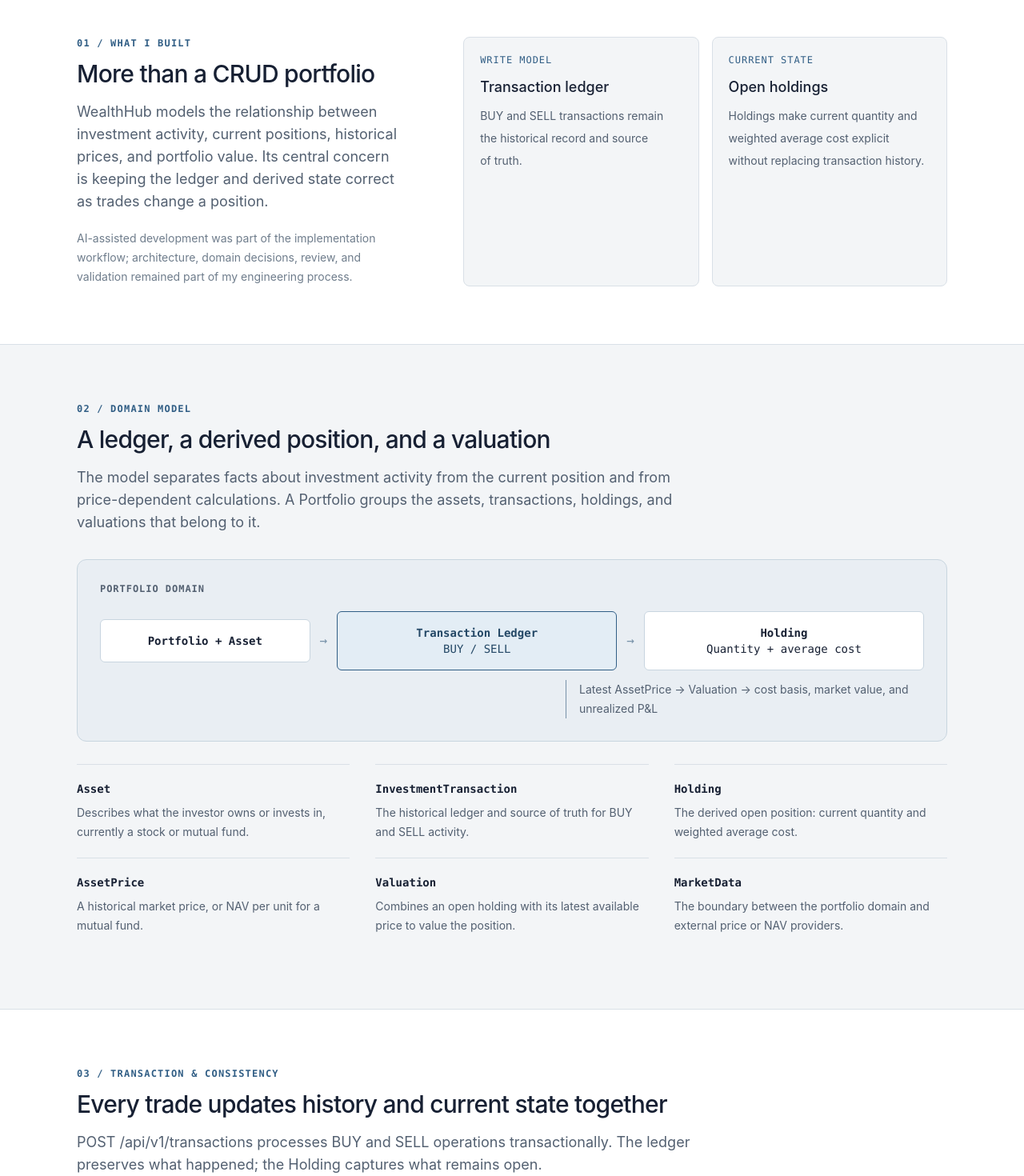
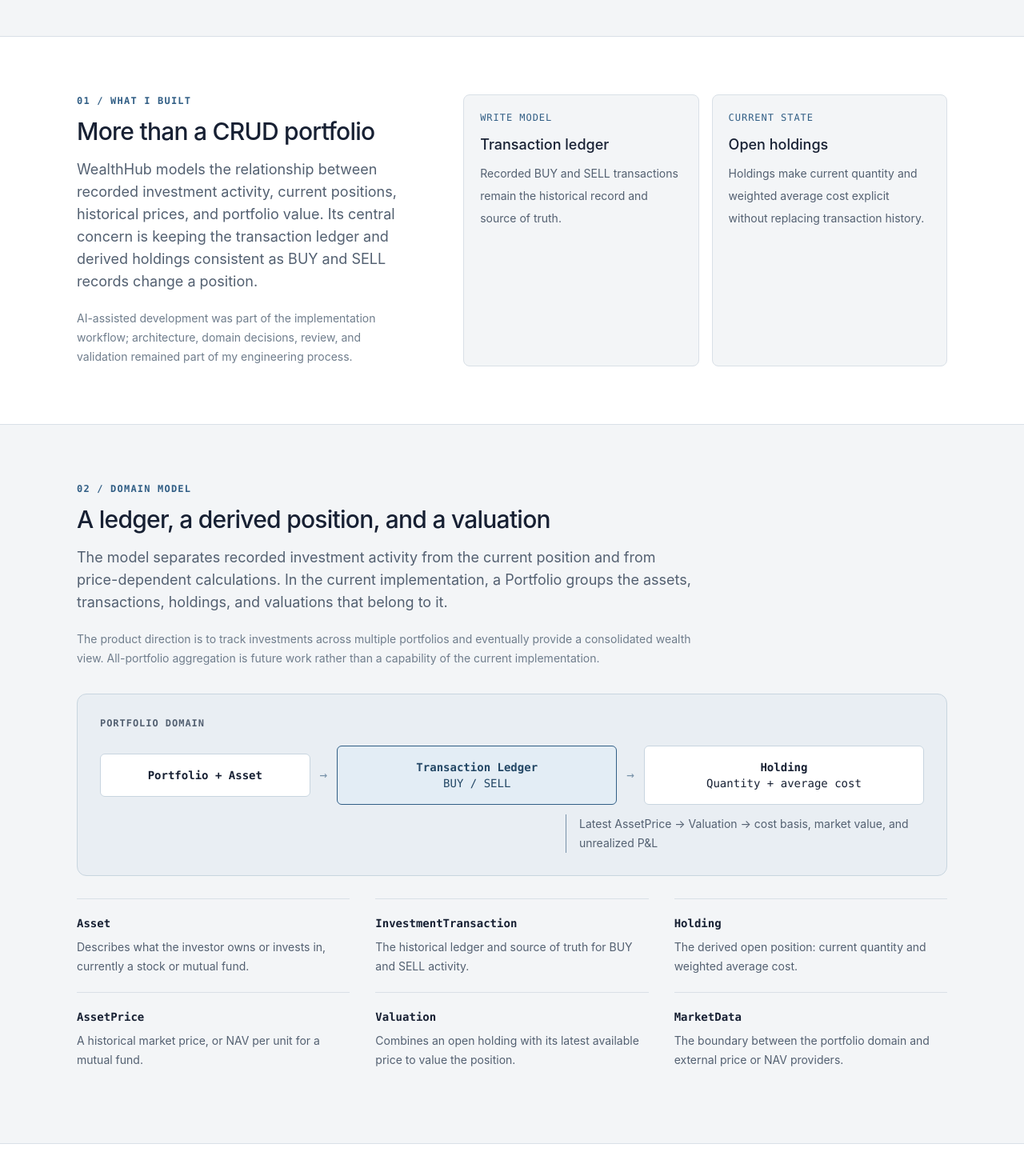
Before and after one commit to nithiwut1997/nithiwut.com, a Next.js app: page /projects/wealthhub in a window 1280 px wide. Shown: the part 760-2230 px from the top of the page at 80% size. Built offline with nearby package versions, Linux system fonts and the light colour scheme.

Commit message:
Clarify WealthHub portfolio tracking intent

```diff
--- a/src/app/projects/wealthhub/page.tsx
+++ b/src/app/projects/wealthhub/page.tsx
@@ -42,12 +42,12 @@
 export const metadata: Metadata = {
   title: "WealthHub case study",
   description:
-    "A backend engineering case study covering WealthHub's investment domain, transactional ledger processing, valuation, and modular-monolith architecture.",
+    "A backend engineering case study covering WealthHub's investment domain, transactional ledger recording, portfolio valuation, and modular-monolith architecture.",
   alternates: { canonical: "/projects/wealthhub" },
   openGraph: {
     title: "WealthHub backend engineering case study",
     description:
-      "Transaction processing, portfolio valuation, market-data boundaries, and the reasoning behind an intentionally simple architecture.",
+      "Recorded investment transactions, portfolio valuation, market-data boundaries, and the reasoning behind an intentionally simple architecture.",
     url: "/projects/wealthhub",
     type: "article",
   },
@@ -83,7 +83,7 @@
             <p className="font-mono text-xs font-semibold uppercase tracking-[0.12em] text-accent">Backend engineering case study</p>
             <h1 className="mt-4 text-5xl font-semibold tracking-[-0.04em] sm:text-6xl lg:text-7xl">WealthHub</h1>
             <p className="mt-6 max-w-3xl text-xl leading-8 text-secondary sm:text-2xl sm:leading-9">
-              A personal investment portfolio and wealth tracking backend built around a transaction ledger, consistent open positions, and explainable valuation.
+              A personal investment portfolio and wealth tracking system built around a transaction ledger, consistent open positions, and explainable valuation. BUY and SELL entries record investment activity that happened elsewhere; WealthHub does not execute orders.
             </p>
           </div>
           <ul aria-label="Technology stack" className="mt-8 flex flex-wrap gap-x-5 gap-y-2 font-mono text-sm text-muted">
@@ -109,7 +109,7 @@
             <SectionIntro
               eyebrow="01 / What I built"
               title="More than a CRUD portfolio"
-              description="WealthHub models the relationship between investment activity, current positions, historical prices, and portfolio value. Its central concern is keeping the ledger and derived state correct as trades change a position."
+              description="WealthHub models the relationship between recorded investment activity, current positions, historical prices, and portfolio value. Its central concern is keeping the transaction ledger and derived holdings consistent as BUY and SELL records change a position."
             />
             <p className="mt-5 max-w-3xl text-sm leading-6 text-muted">
               AI-assisted development was part of the implementation workflow; architecture, domain decisions, review, and validation remained part of my engineering process.
@@ -119,7 +119,7 @@
             <article className="rounded-lg border border-border bg-background p-5">
               <p className="font-mono text-xs uppercase tracking-[0.08em] text-accent">Write model</p>
               <h3 className="mt-3 text-lg font-medium">Transaction ledger</h3>
-              <p className="mt-2 text-sm leading-7 text-secondary">BUY and SELL transactions remain the historical record and source of truth.</p>
+              <p className="mt-2 text-sm leading-7 text-secondary">Recorded BUY and SELL transactions remain the historical record and source of truth.</p>
             </article>
             <article className="rounded-lg border border-border bg-background p-5">
               <p className="font-mono text-xs uppercase tracking-[0.08em] text-accent">Current state</p>
@@ -135,8 +135,11 @@
           <SectionIntro
             eyebrow="02 / Domain model"
             title="A ledger, a derived position, and a valuation"
-            description="The model separates facts about investment activity from the current position and from price-dependent calculations. A Portfolio groups the assets, transactions, holdings, and valuations that belong to it."
+            description="The model separates recorded investment activity from the current position and from price-dependent calculations. In the current implementation, a Portfolio groups the assets, transactions, holdings, and valuations that belong to it."
           />
+          <p className="mt-5 max-w-3xl text-sm leading-6 text-muted">
+            The product direction is to track investments across multiple portfolios and eventually provide a consolidated wealth view. All-portfolio aggregation is future work rather than a capability of the current implementation.
+          </p>
           <figure className="mt-8 overflow-hidden rounded-xl border border-diagram-border bg-surface-secondary p-5 sm:p-7">
             <figcaption className="font-mono text-xs font-semibold uppercase tracking-[0.08em] text-secondary">Portfolio domain</figcaption>
             <div className="mt-5 grid gap-3 md:grid-cols-[0.75fr_auto_1fr_auto_1fr] md:items-center">
@@ -165,8 +168,8 @@
         <Container>
           <SectionIntro
             eyebrow="03 / Transaction & consistency"
-            title="Every trade updates history and current state together"
-            description="POST /api/v1/transactions processes BUY and SELL operations transactionally. The ledger preserves what happened; the Holding captures what remains open."
+            title="Every recorded transaction updates history and current holdings together"
+            description="POST /api/v1/transactions records BUY and SELL investment activity transactionally. These entries describe activity completed outside WealthHub: the ledger preserves what happened, while the Holding captures what remains open."
           />
           <div className="mt-8 grid gap-5 lg:grid-cols-2">
             <article className="rounded-xl border border-border bg-background p-6 sm:p-7">
@@ -200,7 +203,7 @@
             <SectionIntro
               eyebrow="04 / Valuation"
               title="Prices remain historical; valuations use the latest available"
-              description="Each holding valuation combines the open position with the latest known AssetPrice. Portfolio valuation aggregates those position-level results."
+              description="Each holding valuation combines the open position with the latest known AssetPrice. Portfolio valuation aggregates those position-level results; daily or end-of-day prices are sufficient because prices support valuation, not order execution."
             />
             <dl className="mt-7">
               {valuationMeasures.map(([term, detail]) => (
@@ -224,7 +227,7 @@
           <SectionIntro
             eyebrow="05 / Market data"
             title="External data stays behind a provider boundary"
-            description="MarketDataProvider separates provider-specific retrieval from portfolio logic. Price refresh is explicit and manual, keeping the current workflow visible and controlled."
+            description="MarketDataProvider separates provider-specific retrieval from portfolio logic. Prices and NAV are inputs to portfolio valuation, and the current explicit, manual refresh supports the product without requiring real-time data."
           />
           <div className="mt-8 grid gap-3 md:grid-cols-[1fr_auto_1fr] md:items-stretch">
             <div className="rounded-lg border border-border bg-background p-5">
@@ -251,7 +254,7 @@
           <div>
             <div className="border-t border-border py-5">
               <h3 className="font-medium">Transaction and Holding stay together</h3>
-              <p className="mt-2 text-sm leading-7 text-secondary">Trade processing and open-position consistency change together. Keeping them in one boundary makes the database transaction direct and understandable.</p>
+              <p className="mt-2 text-sm leading-7 text-secondary">Recorded transaction handling and open-position consistency change together. Keeping them in one boundary makes the database transaction direct and understandable.</p>
             </div>
             <div className="border-t border-border py-5">
               <h3 className="font-medium">Complexity must earn its place</h3>
```
